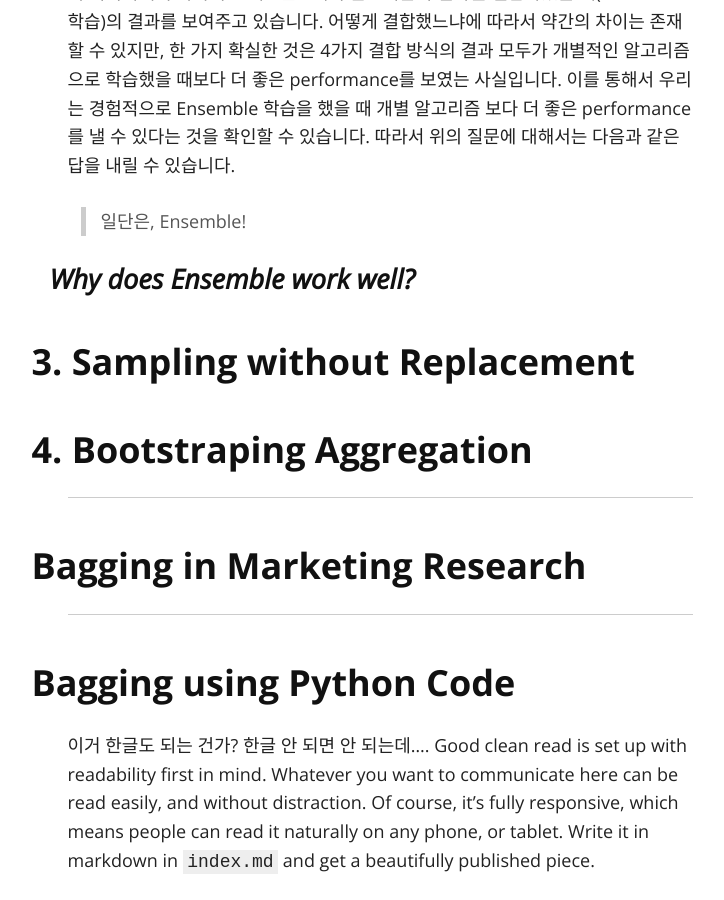
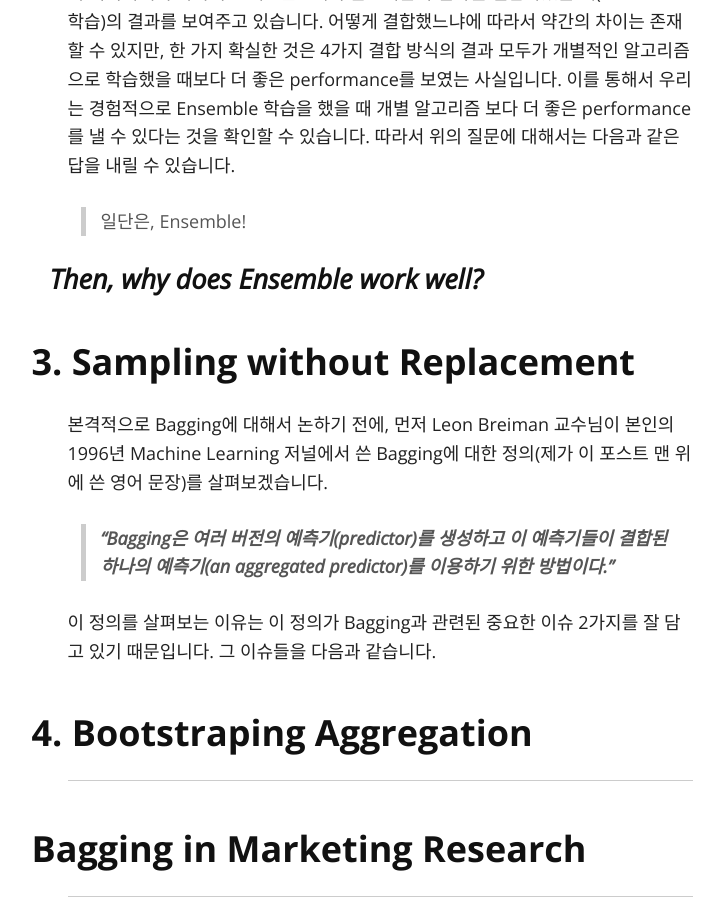
Before and after one commit to seokchaeyoon/seokchaeyoon.github.io, a Jekyll site: the page built from index.md, in a window 1280 px wide and 900 px high, scrolled down 3263 px. Shown: the whole window, without its empty margins (260-984 px from the left). Built offline with Jekyll 4.4.1, drawn with Linux system fonts in a browser that asks for light colours; nearby versions of some CDN libraries; our own code applies the rules of GitHub Pages for plain Markdown files.

Commit message:
Update index.md

```diff
--- a/index.md
+++ b/index.md
@@ -43,12 +43,20 @@ Ensemble 학습은 이 명제와 매우 비슷한 intuition을 가지고 있습
 
 > 일단은, Ensemble!
 
-#### ***Why does Ensemble work well?***
+#### ***Then, why does Ensemble work well?***
 
 
 
 
 ### 3. Sampling without Replacement
+
+본격적으로 Bagging에 대해서 논하기 전에, 먼저 Leon Breiman 교수님이 본인의 1996년 Machine Learning 저널에서 쓴 Bagging에 대한 정의(제가 이 포스트 맨 위에 쓴 영어 문장)를 살펴보겠습니다.
+
+> ***"Bagging은 여러 버전의 예측기(predictor)를 생성하고 이 예측기들이 결합된 하나의 예측기(an aggregated predictor)를 이용하기 위한 방법이다."***
+
+이 정의를 살펴보는 이유는 이 정의가 Bagging과 관련된 중요한 이슈 2가지를 잘 담고 있기 때문입니다. 그 이슈들을 다음과 같습니다.
+
+
 
 
 ### 4. Bootstraping Aggregation
```
